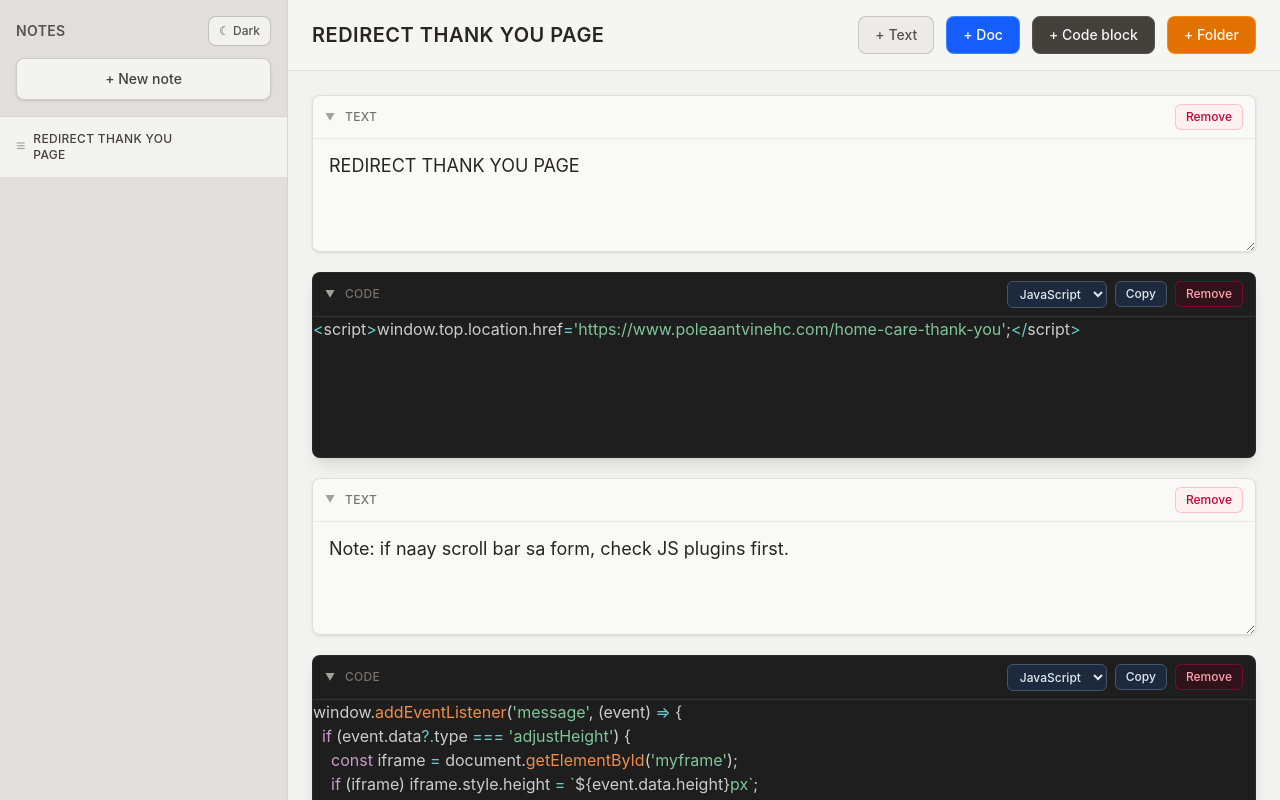
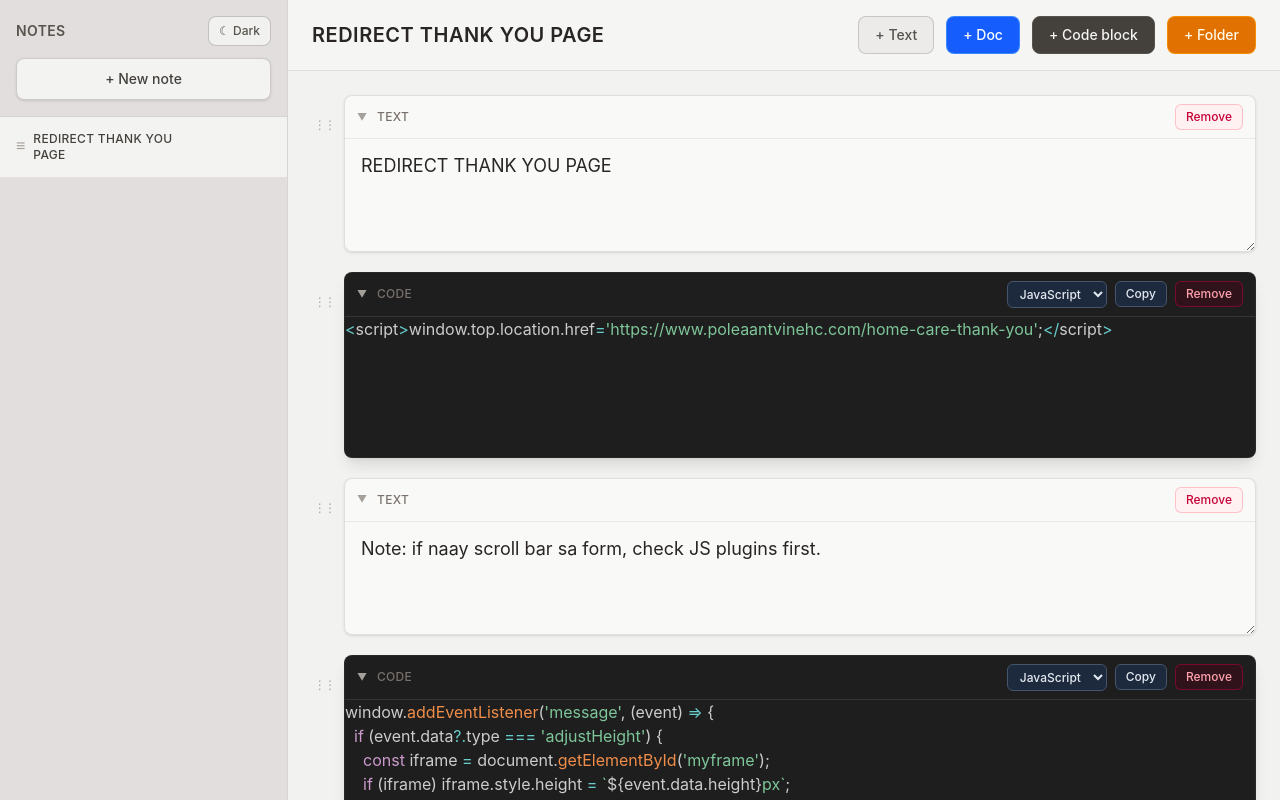
Before and after one commit to Hardev2/NoteCode, a React (Vite) app: page / in a window 1280 px wide. Built offline with nearby package versions, Linux system fonts and the light colour scheme.

Commit message:
dragging

```diff
--- a/src/App.jsx
+++ b/src/App.jsx
@@ -3,6 +3,7 @@ import CodeBlockEditor, { normalizeCodeLanguage } from "./components/CodeBlockEd
 import CollapsibleSection from "./components/CollapsibleSection";
 import DocsEditor, { docHtmlPreview } from "./components/DocsEditor";
 import FolderSection from "./components/FolderSection";
+import SectionList from "./components/SectionList";
 
 const storageKey = "notecode.notes.v1";
 const themeKey = "notecode.theme";
@@ -276,6 +277,19 @@ export default function App() {
     );
   };
 
+  const reorderSections = (noteId, fromIndex, toIndex) => {
+    if (fromIndex === toIndex) return;
+    setNotes((prev) =>
+      prev.map((note) => {
+        if (note.id !== noteId) return note;
+        const sections = [...note.sections];
+        const [moved] = sections.splice(fromIndex, 1);
+        sections.splice(toIndex, 0, moved);
+        return { ...note, sections, updatedAt: Date.now() };
+      })
+    );
+  };
+
   const updateFolderName = (noteId, sectionId, name) => {
     mapSections(noteId, (section) =>
       section.id === sectionId && section.type === "folder"
@@ -334,7 +348,6 @@ export default function App() {
     if (section.type === "label") {
       return (
         <CollapsibleSection
-          key={section.id}
           label="Text"
           collapsed={collapsed}
           onToggle={() => toggleSectionCollapsed(section.id)}
@@ -365,7 +378,6 @@ export default function App() {
     if (section.type === "doc") {
       return (
         <CollapsibleSection
-          key={section.id}
           label="Doc"
           collapsed={collapsed}
           onToggle={() => toggleSectionCollapsed(section.id)}
@@ -393,7 +405,6 @@ export default function App() {
     if (section.type === "folder") {
       return (
         <FolderSection
-          key={section.id}
           section={section}
           noteId={activeNote.id}
           onRemoveSection={deleteSection}
@@ -408,7 +419,6 @@ export default function App() {
 
     return (
       <CollapsibleSection
-        key={section.id}
         label="Code"
         collapsed={collapsed}
         onToggle={() => toggleSectionCollapsed(section.id)}
@@ -574,15 +584,20 @@ export default function App() {
               </div>
 
               <div className="custom-scrollbar flex-1 overflow-y-auto px-6 py-6">
-                <div className="flex w-full flex-col gap-5">
-                  {activeNote.sections.length === 0 ? (
-                    <p className="rounded-lg border border-dashed border-stone-300/80 px-4 py-8 text-center text-sm text-stone-500 dark:border-slate-700 dark:text-slate-500">
-                      No sections yet. Add <strong>Text</strong>, <strong>Doc</strong>,{" "}
-                      <strong>Code</strong>, or a <strong>Folder</strong>.
-                    </p>
-                  ) : null}
-                  {activeNote.sections.map((section) => renderSection(section))}
-                </div>
+                {activeNote.sections.length === 0 ? (
+                  <p className="rounded-lg border border-dashed border-stone-300/80 px-4 py-8 text-center text-sm text-stone-500 dark:border-slate-700 dark:text-slate-500">
+                    No sections yet. Add <strong>Text</strong>, <strong>Doc</strong>,{" "}
+                    <strong>Code</strong>, or a <strong>Folder</strong>.
+                  </p>
+                ) : (
+                  <SectionList
+                    sections={activeNote.sections}
+                    onReorder={(fromIndex, toIndex) =>
+                      reorderSections(activeNote.id, fromIndex, toIndex)
+                    }
+                    renderSection={renderSection}
+                  />
+                )}
               </div>
             </>
           )}
--- /dev/null
+++ b/src/components/SectionList.jsx
@@ -0,0 +1,69 @@
+import { useState } from "react";
+
+export default function SectionList({ sections, onReorder, renderSection }) {
+  const [dragId, setDragId] = useState(null);
+  const [overId, setOverId] = useState(null);
+
+  const finishDrag = () => {
+    setDragId(null);
+    setOverId(null);
+  };
+
+  const handleDrop = (targetId) => {
+    if (!dragId || dragId === targetId) {
+      finishDrag();
+      return;
+    }
+    const fromIndex = sections.findIndex((s) => s.id === dragId);
+    const toIndex = sections.findIndex((s) => s.id === targetId);
+    if (fromIndex !== -1 && toIndex !== -1) onReorder(fromIndex, toIndex);
+    finishDrag();
+  };
+
+  return (
+    <div className="flex w-full flex-col gap-5">
+      {sections.map((section) => {
+        const isDragging = dragId === section.id;
+        const isOver = overId === section.id && dragId && dragId !== section.id;
+
+        return (
+          <div
+            key={section.id}
+            className={`section-drag-row flex items-start gap-2 ${isDragging ? "section-drag-row--dragging" : ""} ${isOver ? "section-drag-row--over" : ""}`}
+            onDragOver={(e) => {
+              e.preventDefault();
+              e.dataTransfer.dropEffect = "move";
+              if (dragId && dragId !== section.id) setOverId(section.id);
+            }}
+            onDragLeave={(e) => {
+              if (!e.currentTarget.contains(e.relatedTarget)) {
+                setOverId((current) => (current === section.id ? null : current));
+              }
+            }}
+            onDrop={(e) => {
+              e.preventDefault();
+              handleDrop(section.id);
+            }}
+          >
+            <button
+              type="button"
+              draggable
+              onDragStart={(e) => {
+                e.dataTransfer.effectAllowed = "move";
+                e.dataTransfer.setData("text/plain", section.id);
+                setDragId(section.id);
+              }}
+              onDragEnd={finishDrag}
+              className="section-drag-handle mt-3 shrink-0"
+              title="Drag to reorder"
+              aria-label="Drag to reorder section"
+            >
+              ⋮⋮
+            </button>
+            <div className="min-w-0 flex-1">{renderSection(section)}</div>
+          </div>
+        );
+      })}
+    </div>
+  );
+}
--- a/src/index.css
+++ b/src/index.css
@@ -38,3 +38,47 @@ button:disabled {
 .dark .custom-scrollbar::-webkit-scrollbar-thumb {
   background: rgba(148, 163, 184, 0.35);
 }
+
+.section-drag-handle {
+  display: flex;
+  align-items: center;
+  justify-content: center;
+  width: 1.5rem;
+  height: 2.25rem;
+  border: none;
+  border-radius: 0.375rem;
+  background: transparent;
+  color: #a8a29e;
+  font-size: 0.75rem;
+  letter-spacing: -0.15em;
+  cursor: grab;
+  transition: background 0.15s, color 0.15s;
+}
+
+.section-drag-handle:hover {
+  background: rgba(120, 113, 108, 0.12);
+  color: #57534e;
+}
+
+.section-drag-handle:active {
+  cursor: grabbing;
+}
+
+.dark .section-drag-handle {
+  color: #64748b;
+}
+
+.dark .section-drag-handle:hover {
+  background: rgba(148, 163, 184, 0.12);
+  color: #94a3b8;
+}
+
+.section-drag-row--dragging {
+  opacity: 0.45;
+}
+
+.section-drag-row--over > .min-w-0 {
+  outline: 2px dashed #3b82f6;
+  outline-offset: 4px;
+  border-radius: 0.5rem;
+}
```
